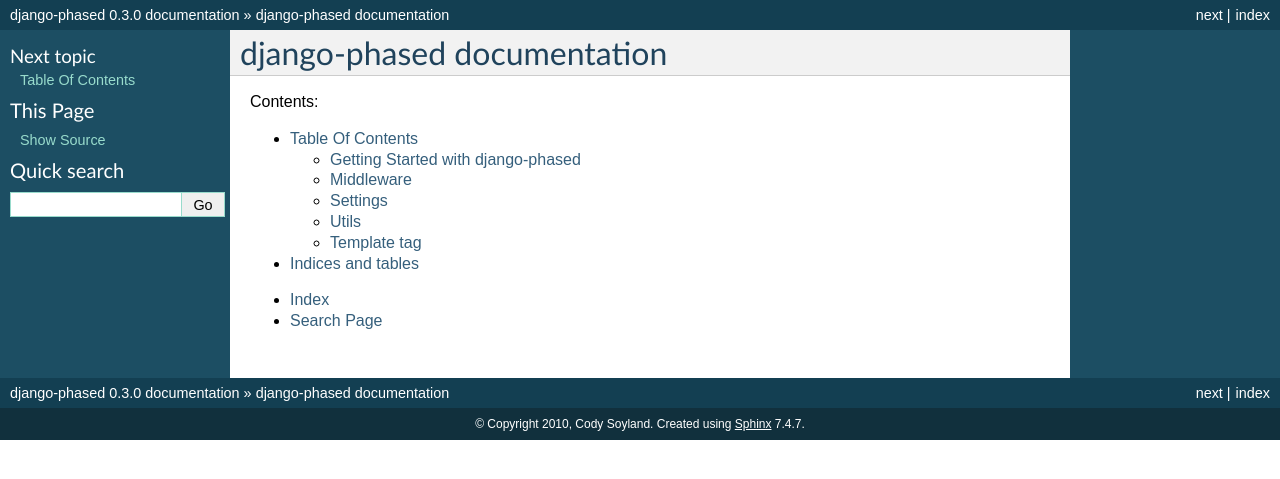
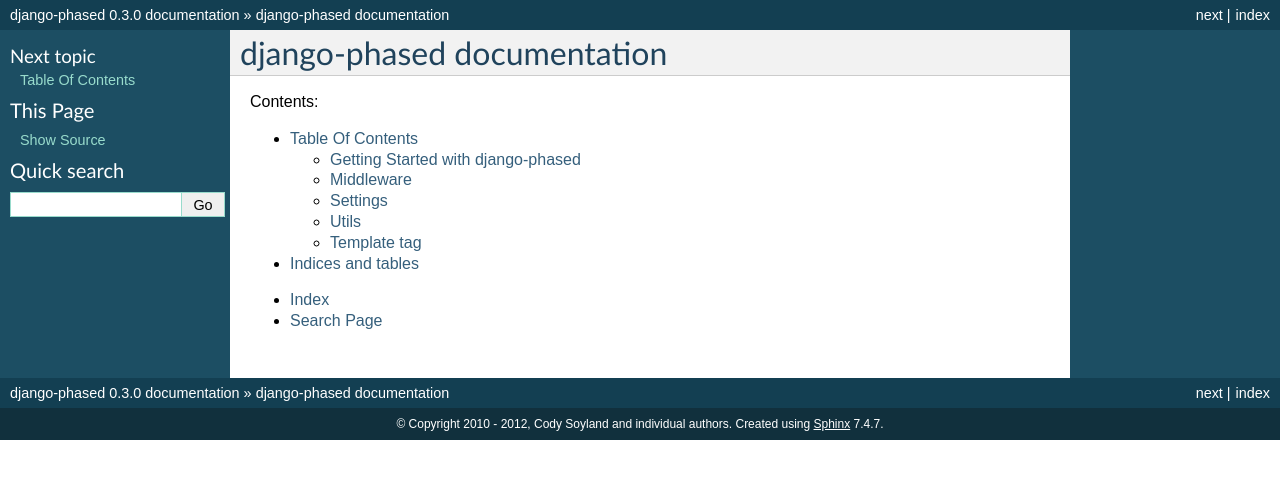
Before and after one commit to codysoyland/django-phased, a Sphinx documentation site: the page built from docs/index.rst, in a window 1280 px wide. Shown: the top 479 px of the page. Built offline with Sphinx 7.4.7, drawn with Linux system fonts in a browser that asks for light colours.

Commit message:
Updated copyright statement with year and authors.

```diff
--- a/docs/conf.py
+++ b/docs/conf.py
@@ -38,7 +38,7 @@
 
 # General information about the project.
 project = u'django-phased'
-copyright = u'2010, Cody Soyland'
+copyright = u'2010 - 2012, Cody Soyland and individual authors'
 
 # The version info for the project you're documenting, acts as replacement for
 # |version| and |release|, also used in various other places throughout the
```
Also changed, not shown: 1 other file.
